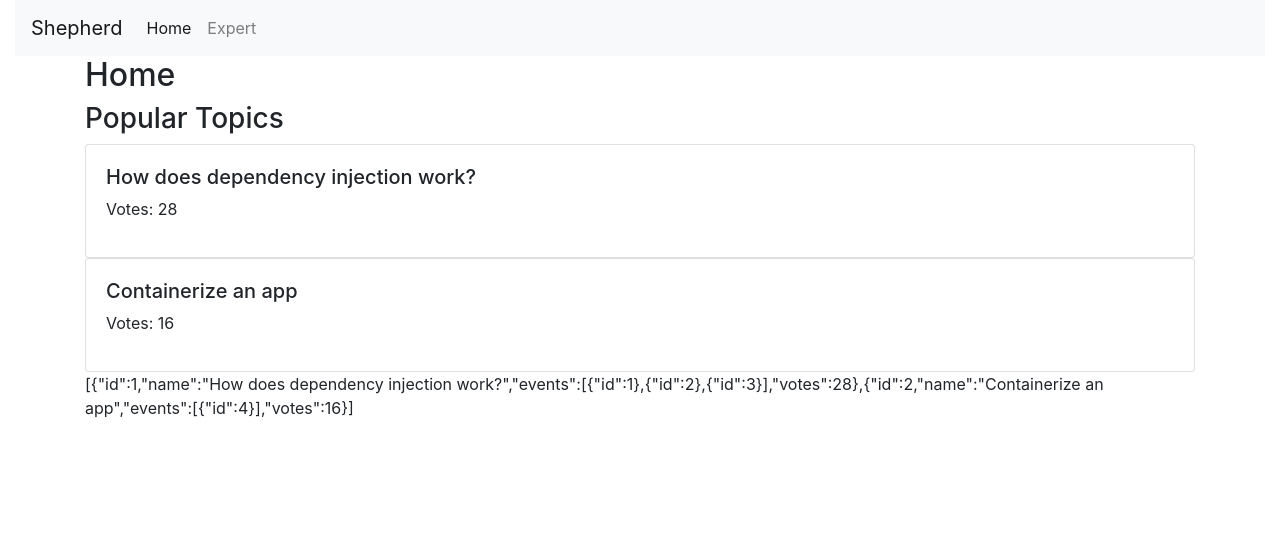
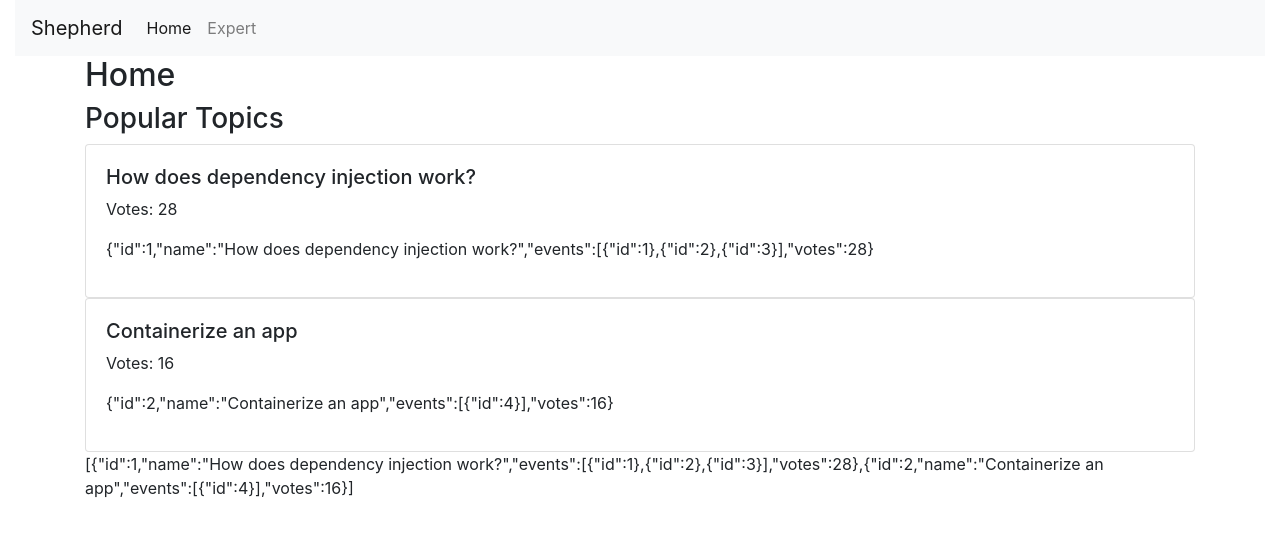
Before and after one commit to RightpointLabs/shepherd-ui, a React (Create React App) app: page / in a window 1280 px wide. Shown: the top 536 px of the page. Built offline with nearby package versions, Linux system fonts and the light colour scheme.

Commit message:
Debug output

```diff
--- a/src/components/topic/topic.jsx
+++ b/src/components/topic/topic.jsx
@@ -6,6 +6,8 @@ const Topic = ({ topic }) => {
             <div className="card-body">
                 <h5>{topic.name}</h5>
                 <p>Votes: {topic.votes}</p>
+
+                <p>{JSON.stringify(topic)}</p>
             </div>
         </div>
     );
```
